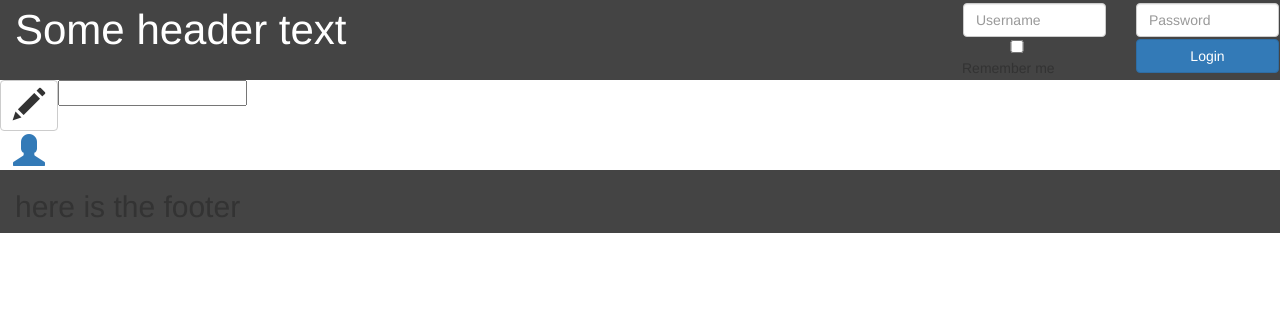
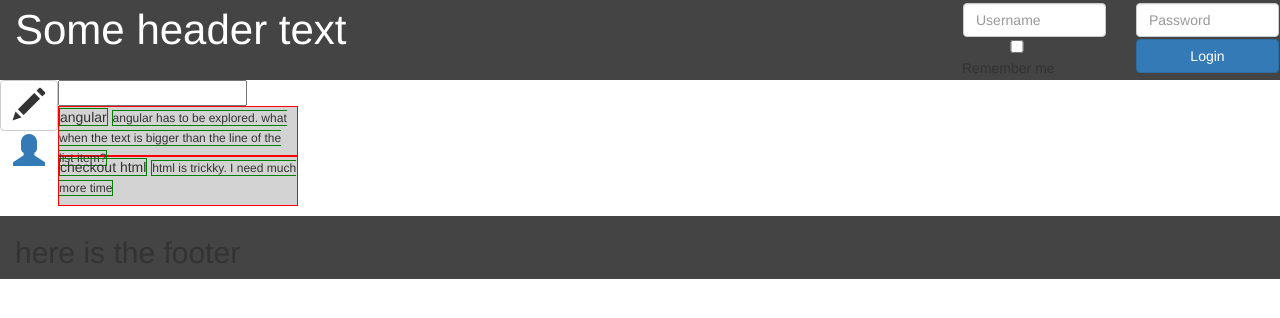
Before and after one commit to bruennijs/sabbat.notes, a website: page src/main/sabbat.notes.ui/index.html in a window 1280 px wide. Drawn offline with nearby package versions, Linux system fonts and the light colour scheme; some packages are replaced by stand-ins of ours; a script that the page names is missing; files whose address does not match are found by name.

Commit message:
Use service for creating notes

```diff
--- a/src/main/sabbat.notes.ui/index.html
+++ b/src/main/sabbat.notes.ui/index.html
@@ -67,7 +67,7 @@
 
         <div class="tab-content col-content">  <!-- content -->
 
-            <div id="notes" class="tab-pane active" role="tabpanel" ng-controller="NoteController">  <!-- notes view -->
+            <div id="notes" class="tab-pane active" role="tabpanel" ng-controller="noteController">  <!-- notes view -->
 
                 <input ng-model="query" />
 
@@ -107,9 +107,8 @@
 <script type="text/javascript" src="node_modules/angular-route/angular-route.js"></script>
 <script type="text/javascript" src="node_modules/angular-uuid/angular-uuid.js"></script>
 
+<!-- Note specific controller, services -->
 <script type="text/javascript" src="js/app.js"></script>
-
-<!-- Note specific controller, services -->
 <script type="text/javascript" src="js/model/NoteModel.js"></script>
 <script type="text/javascript" src="js/service/NoteService.js"></script>
 <script type="text/javascript" src="js/controller/NoteController.js"></script>
--- a/src/main/sabbat.notes.ui/js/app.js
+++ b/src/main/sabbat.notes.ui/js/app.js
@@ -2,4 +2,6 @@
  * Created by bruenni on 17.09.15.
  */
 
-var app = angular.module("sabbatApp", ["angular-uuid"]);
+(function() {
+  angular.module('sabbatApp', ['angular-uuid']);
+})();
--- a/src/main/sabbat.notes.ui/js/controller/NoteController.js
+++ b/src/main/sabbat.notes.ui/js/controller/NoteController.js
@@ -2,11 +2,13 @@
  * Created by bruenni on 17.09.15.
  */
 
-var app = angular.module("sabbatApp");
+(function() {
+  var app = angular.module("sabbatApp");
 
-app.controller("NoteController", ["noteService", function($scope, noteService) {
-  $scope.notes = noteService.getNotes();
-  $scope.create = function() {
-    noteService.create();
-  };
-}]);
+  app.controller("noteController", ['$scope', 'noteService', function ($scope, noteService) {
+    $scope.notes = noteService.getNotes();
+    $scope.create = function () {
+      noteService.create();
+    };
+  }]);
+})();
--- a/src/main/sabbat.notes.ui/js/service/NoteService.js
+++ b/src/main/sabbat.notes.ui/js/service/NoteService.js
@@ -2,6 +2,7 @@
  * Created by bruenni on 17.09.15.
  */
 
+(function() {
   var app = angular.module("sabbatApp");
 
   var notes = [
@@ -16,12 +17,12 @@ app.factory("noteService", ["uuid", function(uuid) {
   function NoteService(uuid) {
     this.uuidService = uuid;
     this.notes = [];
-}
+  };
 
   function NoteService(uuid, notes) {
     this.uuidService = uuid;
     this.notes = notes;
-}
+  };
 
   NoteService.prototype.getNotes = function() {
     return this.notes;
@@ -30,3 +31,5 @@ NoteService.prototype.getNotes = function() {
   NoteService.prototype.create = function() {
     this.notes.push(new NoteModel({id: this.uuidService.v4(), title: "Title text", content: "Content here"}));
   }
+
+})();
```
Lines whose indentation alone changed are shown as unchanged.
